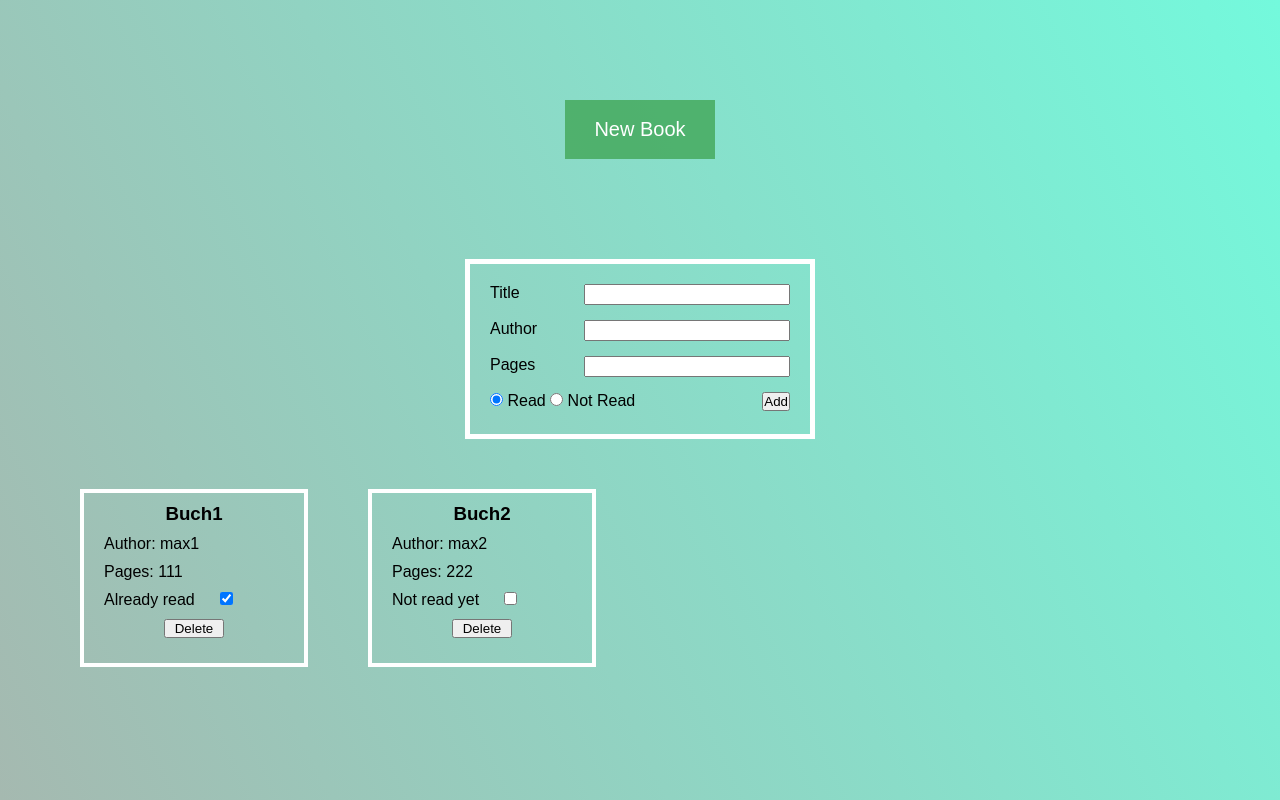
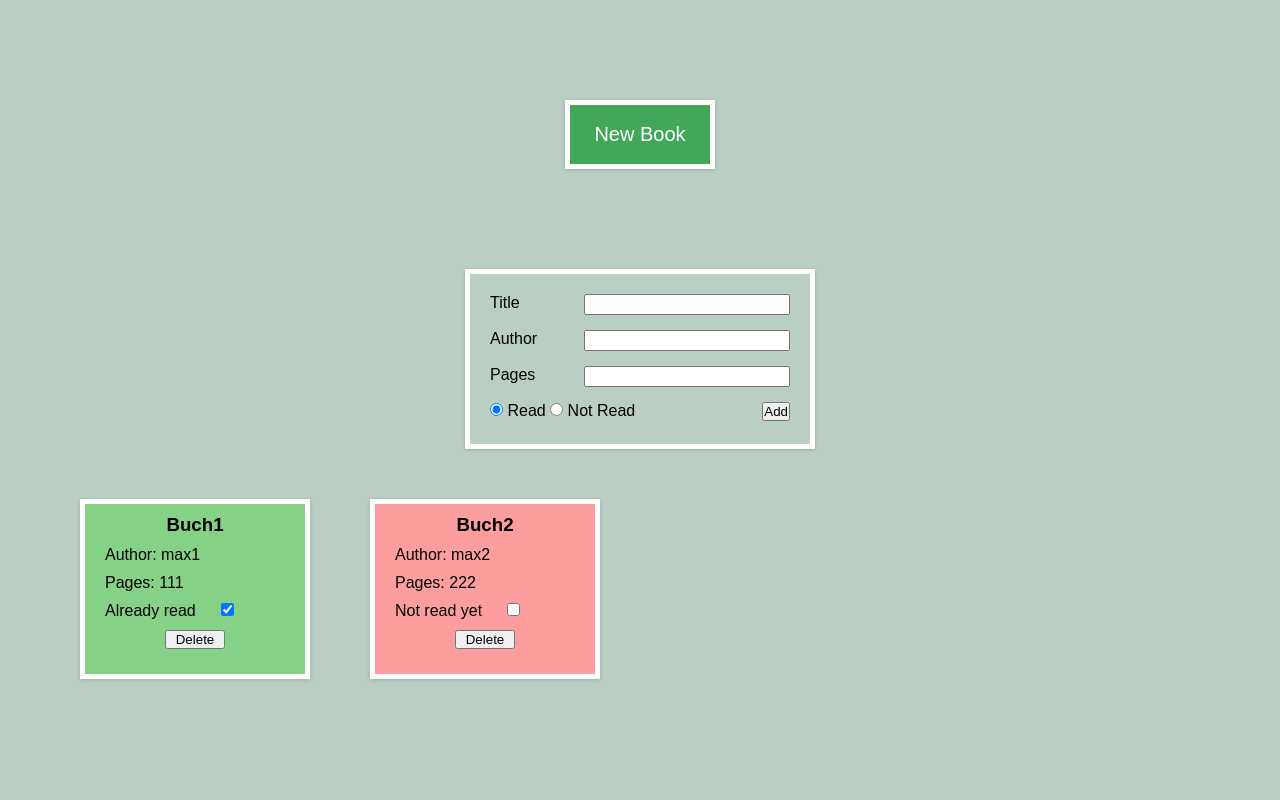
Before and after one commit to benokla/library, a plain HTML site: page index.html in a window 1280 px wide. Both pictures are taken after a click on the button "New Book". Drawn offline with Linux system fonts and the light colour scheme.

Commit message:
last push

```diff
--- a/app.js
+++ b/app.js
@@ -1,20 +1,18 @@
-// Array where all the books are stored
 let myLibrary = [];
 
-// Book constructor
-function Book(title, author, pages, read) {
+class Book {
+    constructor(title, author, pages, read) {
         this.title = title;
         this.author = author;
         this.pages = pages;
         this.read = read;
     }
-
-Book.prototype.toggleRead = function() {
+    toggleRead() {
         if(this.read == true) {
             this.read = false;
         } else {
             this.read = true;
-    }
+    }}
 }
 
 function addBookToLibrary(title, author, pages, read) {
@@ -23,9 +21,9 @@ function addBookToLibrary(title, author, pages, read) {
 
 function displayBooks(books) {
     const bookWrapper = document.querySelector(".bookWrapper");
+    bookWrapper.innerHTML = "";
 
     for(let i = 0; i < books.length; i++) {
-        // Container for each book
         const book = document.createElement("div");
         book.classList.add("book");
 
@@ -54,9 +52,11 @@ function displayBooks(books) {
         readSwitch.dataset.index = i;
 
         if(books[i].read) {
+            book.classList.add("read")
             readSwitch.checked = true;
             read.textContent = "Already read"
         } else {
+            book.classList.add("notRead")
             readSwitch.checked = false;
             read.textContent = "Not read yet"
         }
@@ -74,8 +74,6 @@ function displayBooks(books) {
     deleteBtns.forEach((btn) => {
         btn.addEventListener("click", (e) => {
             myLibrary.splice(e.target.dataset.index, 1)
-            const bookWrapper = document.querySelector(".bookWrapper");
-            bookWrapper.innerHTML = "";
             displayBooks(myLibrary)
         })
     })
@@ -83,9 +81,7 @@ function displayBooks(books) {
     const readSwitches = document.querySelectorAll(".readSwitch");
     readSwitches.forEach((readSwitchBox) => {
         readSwitchBox.addEventListener("change", (e) => {
-            myLibrary[e.target.dataset.index].toggleRead()
-            const bookWrapper = document.querySelector(".bookWrapper");
-            bookWrapper.innerHTML = "";
+            myLibrary[e.target.dataset.index].toggleRead();
             displayBooks(myLibrary)
         })
     })
@@ -141,17 +137,13 @@ function createInputForm() {
             }
 
             addBookToLibrary(title, author, pages, read);
-
             inputWrapper.innerHTML = "";
 
             const bookWrapper = document.querySelector(".bookWrapper");
             bookWrapper.innerHTML = "";
             displayBooks(myLibrary)
         })
-    } else {
-        return
-    }
-
+    } else return
 }
 
 //Dummy books
--- a/index.html
+++ b/index.html
@@ -6,6 +6,9 @@
     <meta name="viewport" content="width=device-width, initial-scale=1.0">
     <title>Library</title>
     <link rel="stylesheet" href="style.css">
+    <link rel="preconnect" href="https://fonts.googleapis.com">
+    <link rel="preconnect" href="https://fonts.gstatic.com" crossorigin>
+    <link href="https://fonts.googleapis.com/css2?family=Roboto:ital,wght@1,100&display=swap" rel="stylesheet">
 </head>
 <body>
     <div class="wrapper">
--- a/style.css
+++ b/style.css
@@ -7,17 +7,20 @@ body {
     height: 100vh;
     width: 100vw;
     position: relative;
+    background-color: #bacec3;
 }
 #newBook{
     padding: 18px;
     margin: 100px auto;
     width: 150px;
-    border: 1px solid black;
     border-style: none;
-    background: rgba(66, 168, 88, 0.808);
+    border: 5px solid rgb(255, 255, 255);
+    background: rgb(66, 168, 88);
     font-size: 20px;
     font-weight: 500;
     color: white;
+    cursor: pointer;
+    box-shadow: rgba(0, 0, 0, 0.16) 0px 1px 4px;
 }
 .inputFormContainer {
     padding: 20px;
@@ -25,6 +28,7 @@ body {
     height: 130px;
     border: 5px solid rgb(255, 255, 255);
     position: relative;
+    box-shadow: rgba(0, 0, 0, 0.16) 0px 1px 4px;
 }
 .input {
     width: 200px;
@@ -44,10 +48,10 @@ body {
 .book {
     width: 200px;
     height: 170px;
-    border: 4px solid rgb(255, 255, 255);
+    border: 5px solid rgb(255, 255, 255);
     padding: 0px 10px 0px 10px;
     margin: 30px;
-}
+    box-shadow: rgba(0, 0, 0, 0.16) 0px 1px 4px;}
 .deleteBtn {
     margin: 10px auto;
     display: block;
@@ -70,10 +74,15 @@ h3 {
     height: 100%;
     display: flex;
     flex-direction: column;
-    background: linear-gradient(245deg, rgba(67, 247, 208, 0.74), rgb(165, 185, 176));
 }
 .inputWrapper {
     display: flex;
     height: 150px;
     justify-content: center;
 }
+.read{
+    background-color: rgb(133, 209, 133);
+}
+.notRead{
+    background-color: rgb(252, 158, 158);
+}
```
Lines whose indentation alone changed are shown as unchanged.
